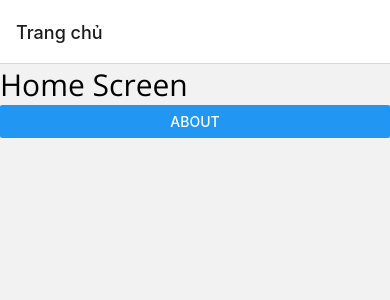
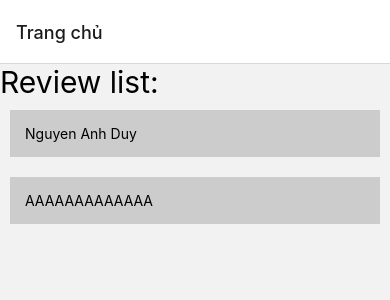
Before and after one commit to anhduy000635/react-native-todo, a React Native app: screen /Home in a window 390 px wide. Shown: the top 300 px of the page. Built offline with nearby package versions, Linux system fonts and the light colour scheme.

Commit message:
Navigator #3- Stack

```diff
--- a/App.tsx
+++ b/App.tsx
@@ -36,7 +36,11 @@ const App = () => {
           options={{ title: "Trang chủ" }}
         />
 
-        <Stack.Screen name="Details" component={DetailScreen} />
+        <Stack.Screen
+          name="Details"
+          component={DetailScreen}
+          options={{ title: "Thông tin chi tiết" }}
+        />
       </Stack.Navigator>
     );
   }
--- a/components/review/detail.tsx
+++ b/components/review/detail.tsx
@@ -1,19 +1,32 @@
 import { processFontFamily } from "expo-font";
 import { Text, View, StyleSheet, Button } from "react-native";
 import { OPENSANS_REGULAR } from "../../utils/const";
-import { NavigationProp, useNavigation } from "@react-navigation/native";
-
+import {
+  NavigationProp,
+  RouteProp,
+  useNavigation,
+} from "@react-navigation/native";
+import { useRoute } from "@react-navigation/native";
 const styles = StyleSheet.create({
   review: {
     fontSize: 30,
     fontFamily: OPENSANS_REGULAR,
   },
+  reviewDetail: {
+    fontSize: 20,
+    fontFamily: OPENSANS_REGULAR,
+    padding: 10,
+  },
 });
 const DetailScreen = () => {
   const navigation: NavigationProp<RootStackParamList> = useNavigation();
+  const route: RouteProp<RootStackParamList, "Details"> = useRoute();
+
   return (
     <View>
-      <Text style={styles.review}>Detail Screen google</Text>
+      <Text style={styles.reviewDetail}>ID: {route.params?.id}</Text>
+      <Text style={styles.reviewDetail}>Title: {route.params?.title}</Text>
+      <Text style={styles.reviewDetail}>Rating: {route.params?.rating}</Text>
       <Button title="GoHome" onPress={() => navigation.navigate("Home")} />
     </View>
   );
--- a/components/review/home.tsx
+++ b/components/review/home.tsx
@@ -1,17 +1,58 @@
-import { Text, View, Button, StyleSheet } from "react-native";
+import { useState } from "react";
+import { Text, View, Button, StyleSheet, FlatList } from "react-native";
 import { OPENSANS_REGULAR } from "../../utils/const";
+import { TouchableOpacity } from "react-native";
+import { NavigationProp, useNavigation } from "@react-navigation/native";
 const styles = StyleSheet.create({
   review: {
     fontSize: 30,
-    fontFamily: OPENSANS_REGULAR,
+    // fontFamily: OPENSANS_REGULAR,
+  },
+  reviewItem: {
+    padding: 15,
+    backgroundColor: "#ccc",
+    fontSize: 30,
+    margin: 10,
+    // fontFamily: OPENSANS_REGULAR,
   },
 });
+interface IReview {
+  id: number;
+  title: string;
+  rating: number;
+}
 const HomeScreen = (props: any) => {
-  const { navigation } = props;
+  const navigation: NavigationProp<RootStackParamList> = useNavigation();
+  const [reviews, setReviews] = useState<IReview[]>([
+    {
+      id: 1,
+      title: "Nguyen Anh Duy",
+      rating: 5,
+    },
+    {
+      id: 2,
+      title: "AAAAAAAAAAAAA",
+      rating: 5,
+    },
+  ]);
   return (
     <View>
-      <Text style={styles.review}>Home Screen</Text>
-      <Button title="About" onPress={() => navigation.navigate("Details")} />
+      <Text style={styles.review}>Review list:</Text>
+      <View>
+        <FlatList
+          data={reviews}
+          keyExtractor={(item) => item.id + ""}
+          renderItem={({ item }) => (
+            <TouchableOpacity
+              onPress={() => navigation.navigate("Details", item)}
+            >
+              <View style={styles.reviewItem}>
+                <Text>{item.title}</Text>
+              </View>
+            </TouchableOpacity>
+          )}
+        />
+      </View>
     </View>
   );
 };
--- a/types/route.d.ts
+++ b/types/route.d.ts
@@ -1,4 +1,4 @@
 type RootStackParamList = {
     Home: undefined;
-    Details: undefined;
+    Details: {id:number, title:string, rating:number} | undefined;
 };
```
